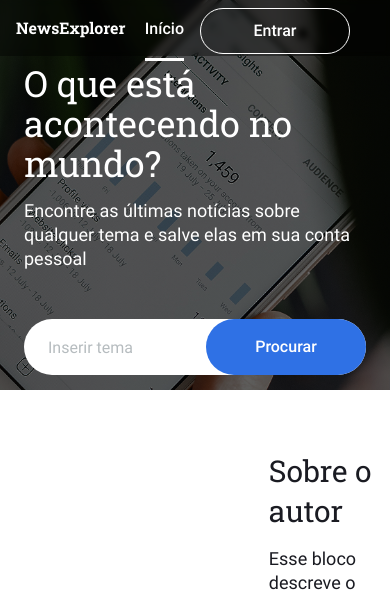
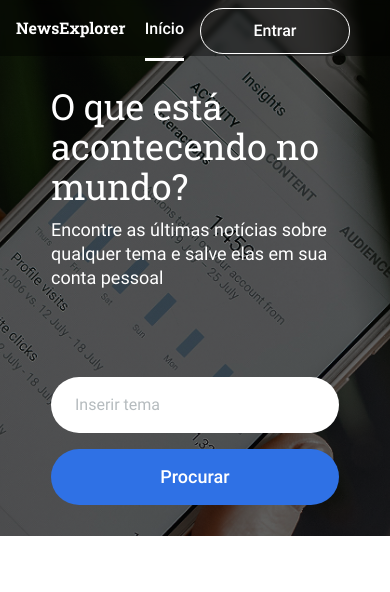
Before and after one commit to flpzht/news-explorer-frontend, a React (Vite) app: page / in a window 390 px wide. Shown: the top 592 px of the page. Built offline with nearby package versions, Linux system fonts and the light colour scheme.

Commit message:
style: ajusta SearchForm para breakpoint 480px e 320px

```diff
--- a/src/components/SearchForm/SearchForm.css
+++ b/src/components/SearchForm/SearchForm.css
@@ -95,6 +95,7 @@
     color: var(--color-white);
     font-family: var(--font-roboto);
     font-size: 16px;
+    line-height: 24px;
     font-weight: 500;
 
     cursor: pointer;
@@ -118,16 +119,16 @@
         padding-top: 66px;
     }
 
+    .search-form__container {
+        margin: 40px 0 0 0;
+        padding: 0 24px 48px;
+    }
+
     .search-form__title {
         max-width: 452px;
         margin-bottom: 16px;
         font-size: 36px;
         line-height: 40px;
-    }
-
-    .search-form__container {
-        margin: 40px 0 0 0;
-        padding: 0 24px 48px;
     }
 
     .search-form__subtitle {
@@ -153,3 +154,49 @@
         padding: 0 32px;
     }
 }
+
+@media screen and (max-width: 480px) {
+    .search-form {
+        width: 100%;
+        max-height: 536px;
+        margin-top: calc(-1 * 56px);
+        padding-top: 56px;
+    }
+
+    .search-form__container {
+
+        margin: 30px 0 0 0;
+        padding: 0 16px 32px;
+    }
+    .search-form__title {
+        max-width: 288px;
+        margin-bottom: 12px;
+    }
+
+    .search-form__subtitle {
+        max-width: 285px;
+        margin-bottom: 32px;
+    }
+    .search-form__subtitle {
+        max-width: 288px;
+        margin-bottom: 87px;
+    }
+    .search-form__form {
+        flex-direction: column;
+        justify-content: space-between;
+        height: 128px;
+        gap: 16px;
+
+    }
+    .search-form__input {
+        width: 288px;
+        height: 56px;
+        padding: 0 24px;
+    }
+    .search-form__submit {
+        position: static;
+        width: 288px;
+        height: 56px;
+        font-size: 18px;
+    }
+}
```
